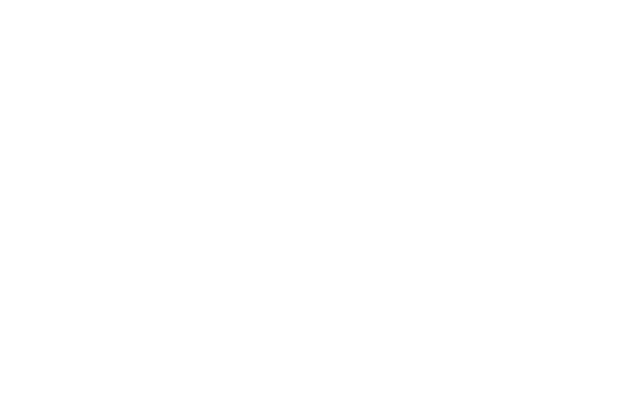
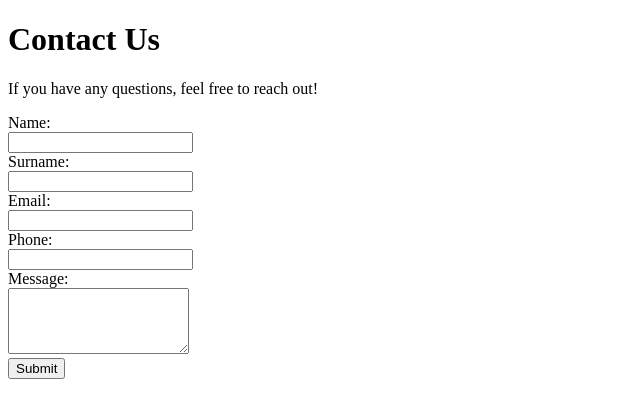
Before and after one commit to DaffyDuck2005/Puff-Man, a plain HTML site: page contact.html in a window 1280 px wide. Shown: the whole page, without its empty margins (0-640 px from the left). Drawn offline with Linux system fonts and the light colour scheme.

Commit message:
Third commit

```diff
--- a/contact.html
+++ b/contact.html
@@ -7,5 +7,21 @@
 </head>
 <body>
 
+    <h1>Contact Us</h1>
+    <p>If you have any questions, feel free to reach out!</p>
+    <form action="/submit-contact" method="post">
+        <label for="name">Name:</label><br>
+        <input type="text" id="name" name="name" required><br>
+        <label for="surname">Surname:</label><br>
+        <input type="text" id="surname" name="surname" required><br>
+        <label for="email">Email:</label><br>
+        <input type="email" id="email" name="email" required><br>
+        <label for="phone">Phone:</label><br>
+        <input type="tel" id="phone" name="phone"><br>
+        <label for="message">Message:</label><br>
+        <textarea id="message" name="message" rows="4" required></textarea><br>
+        <input type="submit" value="Submit">
+    </form>
+
 </body>
 </html>
```
Also changed, not shown: index.html (+1 -1 lines).
